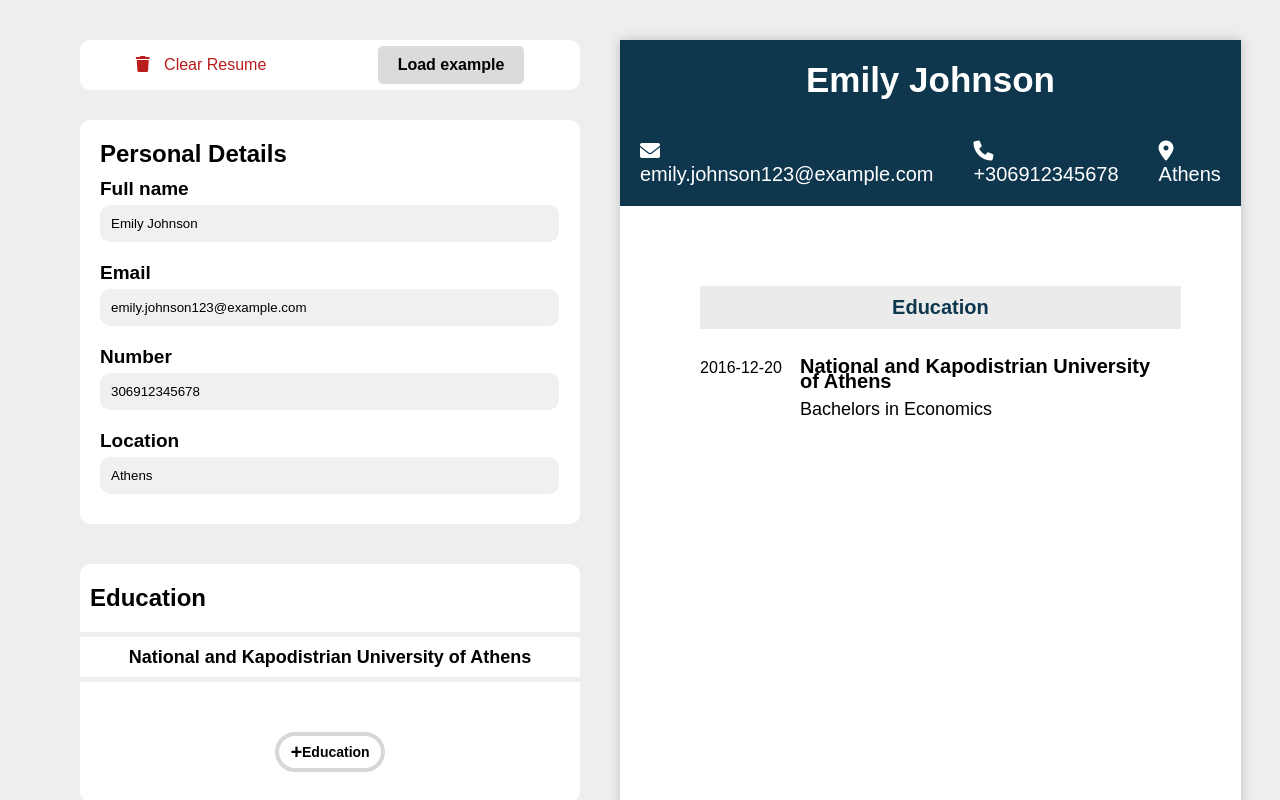
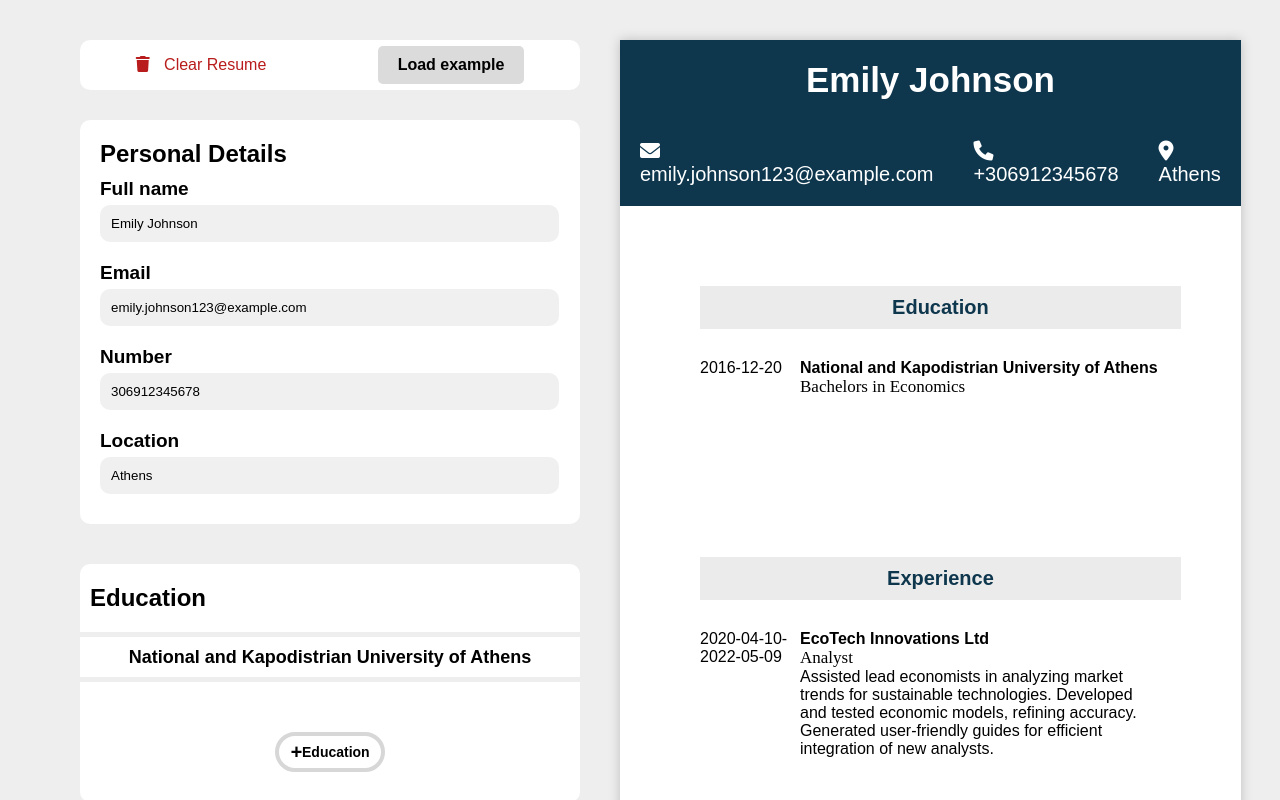
Before and after one commit to Apostolos98/CV-Builder, a React (Vite) app: page / in a window 1280 px wide. Shown: the top 800 px of the page. Built offline with nearby package versions, Linux system fonts and the light colour scheme.

Commit message:
added experiences to cv column and added conditional rendering for cv column as well

```diff
--- a/src/components/App.jsx
+++ b/src/components/App.jsx
@@ -36,7 +36,7 @@ function App() {
         <Education educations={educations} setEducations={setEducations} formIdForRenderEdu={formIdForRenderEdu} setFormEdu={setFormEdu}/>
         <Experience experiences={experiences} setExperiences={setExperiences} formIdForRenderExp={formIdForRenderExp} setFormExp={setFormExp}/>
       </div>
-      <Cv name={name} email={email} number={number} loc={loc} educations={educations}/>
+      <Cv name={name} email={email} number={number} loc={loc} educations={educations} experiences={experiences}/>
     </div>
   )
 }
--- a/src/components/Cv.jsx
+++ b/src/components/Cv.jsx
@@ -1,19 +1,19 @@
 import '../styles/Cv.css'
 
-export default function Cv({educations, name, email, number, loc}) {
+export default function Cv({educations, name, email, number, loc, experiences}) {
     return (
     <div className='cv'>
         <div className="cv-cont">
           <div className='cv-info'>
             <p className='first'>{name}</p>
             <div className="cv-p-cont">
-              <p><i className="fa-solid fa-envelope"></i>{email}</p>
-              <p><i className="fa-solid fa-phone"></i>+{number}</p>
-              <p><i className="fa-solid fa-location-dot"></i>{loc}</p>
+              {email!==''?<p><i className="fa-solid fa-envelope"></i>{email}</p>:null}
+              {number!==''?<p><i className="fa-solid fa-phone"></i>+{number}</p>:null}
+              {loc!==''?<p><i className="fa-solid fa-location-dot"></i>{loc}</p>:null}
             </div>
           </div>
           <div className="cv-edu">
-              <p className='edu-p'>Education</p>
+              {Object.keys(educations).length !== 0 && <p className='edu-p'>Education</p>}
               {Object.keys(educations).map((el) => {
               return (
                 <div className='edu-info' key={el + 'edu'}>
@@ -28,6 +28,23 @@ export default function Cv({educations, name, email, number, loc}) {
               )
             })}
           </div>
+          <div className="cv-edu">
+              {Object.keys(experiences).length !== 0 && <p className='edu-p'>Experience</p>}
+              {Object.keys(experiences).map((el) => {
+              return (
+                <div className='edu-info' key={el + 'exp'}>
+                  <div className='edu-date'>
+                    {experiences[el].startDate}-{experiences[el].endDate}
+                  </div>
+                  <div className='edu-uni-degree'>
+                    <p>{experiences[el].name}</p>
+                    <p>{experiences[el].position}</p>
+                    <p>{experiences[el].desc}</p>
+                  </div>
+                </div>
+              )
+            })}
+          </div>
         </div>
       </div>
     )
--- a/src/styles/Cv.css
+++ b/src/styles/Cv.css
@@ -60,15 +60,12 @@
 }
 
 .edu-uni-degree > p:nth-child(1) {
-    font-size: 20px;
-    font-weight: 600;
-    line-height: 15px;
+    font-weight:600;
 }
 
 .edu-uni-degree > p:nth-child(2) {
-    font-weight: 500;
-    font-size: 18px;
-    margin-top: 10px;
+    font-family:'Times New Roman', Times, serif;
+    font-size: 17px;
 }
 
 .fa-solid {
```
